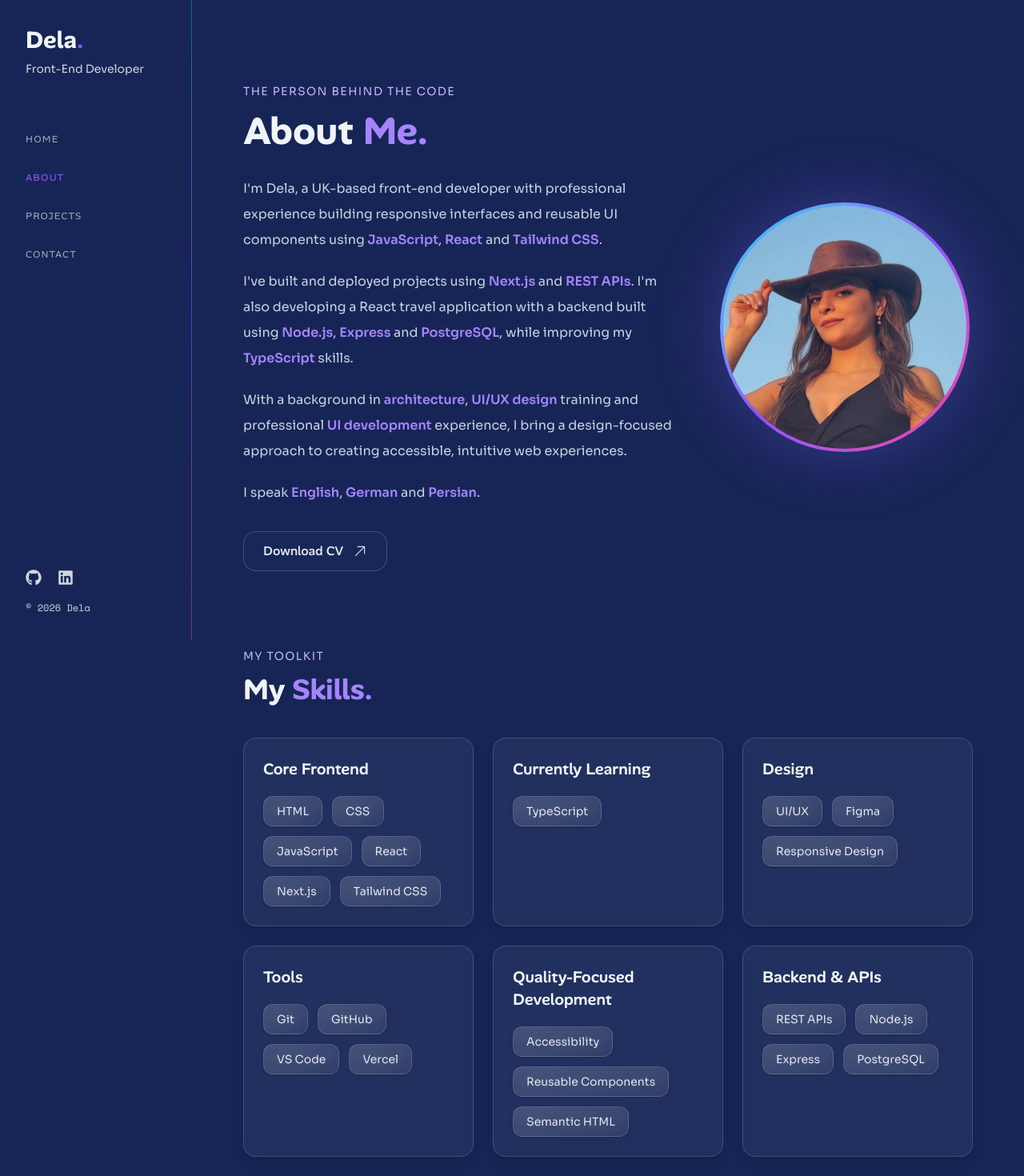
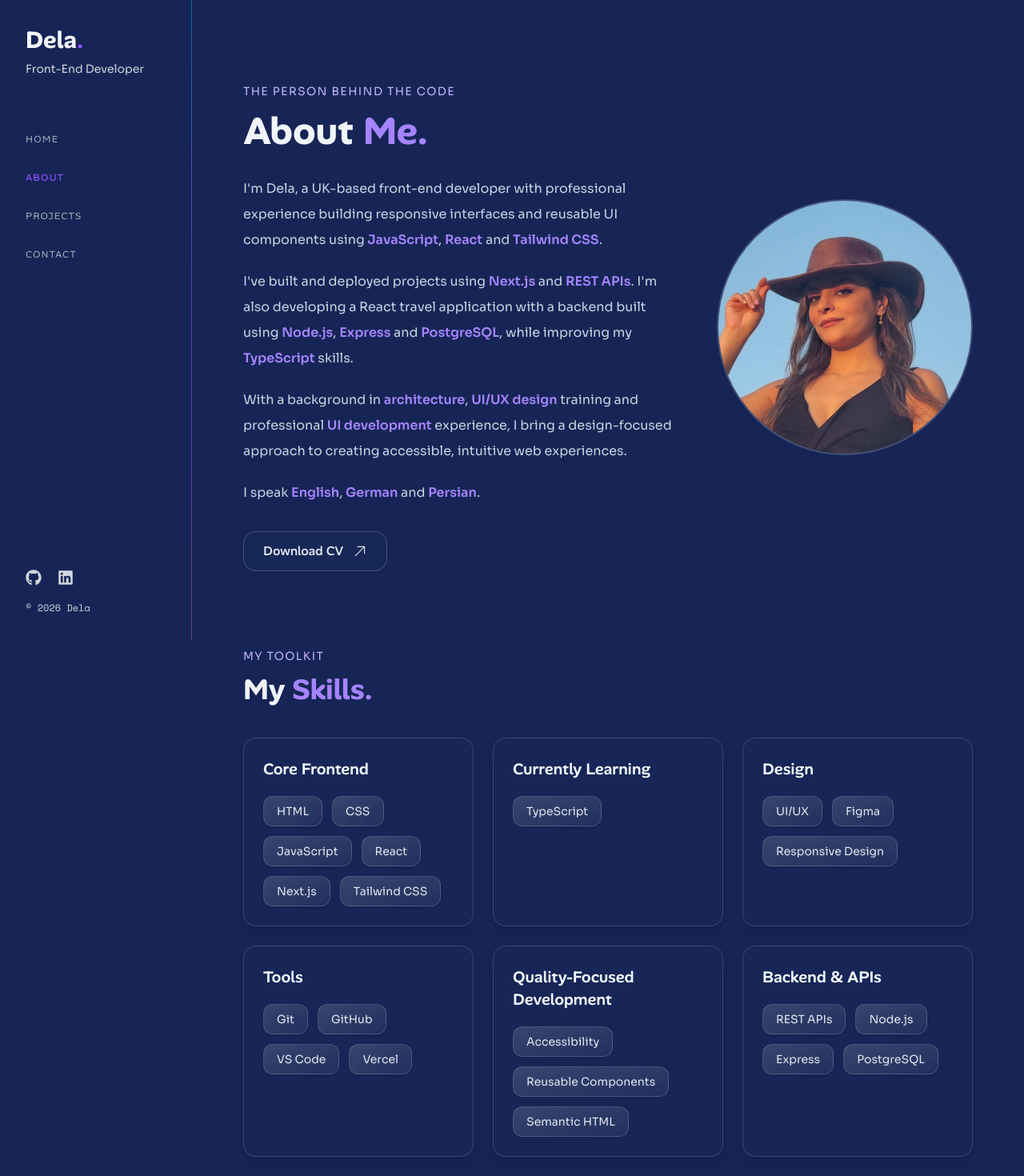
Before and after one commit to delaramfarzad9/react-portfolio, a React (Vite) app: page /about in a window 1280 px wide. Shown: the top 1470 px of the page at 80% size. Built offline with nearby package versions, Linux system fonts and the light colour scheme.

Commit message:
style: enhance about page with interactive portrait and skill cards

```diff
--- a/src/components/FloatingPortrait.jsx
+++ b/src/components/FloatingPortrait.jsx
@@ -1,10 +1,9 @@
-
-
 import { useEffect, useRef } from "react";
 
 function FloatingPortrait({ src, alt }) {
   const portraitRef = useRef(null);
   const frameRef = useRef(null);
+
   useEffect(() => {
     return () => {
       if (frameRef.current !== null) {
@@ -31,8 +30,10 @@ function FloatingPortrait({ src, alt }) {
     frameRef.current = requestAnimationFrame(() => {
       element.style.setProperty("--rotateX", `${(0.5 - y) * 8}deg`);
       element.style.setProperty("--rotateY", `${(x - 0.5) * 8}deg`);
-      element.style.setProperty("--x", `${x * 100}%`);
-      element.style.setProperty("--y", `${y * 100}%`);
+
+      element.style.setProperty("--x", `${x * rect.width}px`);
+element.style.setProperty("--y", `${y * rect.height}px`);
+
       frameRef.current = null;
     });
   };
@@ -50,6 +51,7 @@ function FloatingPortrait({ src, alt }) {
     element.style.setProperty("--rotateY", "0deg");
   };
 
+
 return (
   <div className="flex justify-center lg:justify-end">
     <div className="[perspective:1000px]">
@@ -57,7 +59,7 @@ function FloatingPortrait({ src, alt }) {
         ref={portraitRef}
         onPointerMove={handlePointerMove}
         onPointerLeave={resetTilt}
-          className="group relative rounded-full p-1
+        className="group relative rounded-full
                    transition-transform duration-300 ease-out
                    motion-reduce:transform-none"
         style={{
@@ -65,27 +67,52 @@ function FloatingPortrait({ src, alt }) {
             "rotateX(var(--rotateX, 0deg)) rotateY(var(--rotateY, 0deg))",
         }}
       >
-          {/* Cursor-following glow */}
+        {/* Small light following the cursor */}
         <div
           aria-hidden="true"
-            className="pointer-events-none absolute -inset-3
-                       rounded-full opacity-30 blur-2xl
+          className="pointer-events-none absolute -inset-2
+                     rounded-full opacity-0 blur-xl
                      transition-opacity duration-300
                      group-hover:opacity-70"
           style={{
-              background:
-                "radial-gradient(circle at var(--x, 50%) var(--y, 50%), #22d3ee, #8b5cf6 55%, transparent 80%)",
+            background: `radial-gradient(
+              75px circle at var(--x, 50%) var(--y, 50%),
+              rgba(34,211,238,0.6),
+              rgba(139,92,246,0.4) 50%,
+              transparent 85%
+            )`,
           }}
         />
 
-          {/* Gradient border */}
-          <div className="relative rounded-full bg-gradient-to-br from-cyan-400 via-violet-500 to-pink-500 p-1">
+        {/* Thin border */}
+        <div
+          className="relative rounded-full bg-white/20 p-[2px]"
+        >
+          {/* Cursor-following colourful border */}
+          <div
+            aria-hidden="true"
+            className="pointer-events-none absolute inset-0
+                       rounded-full opacity-0
+                       transition-opacity duration-300
+                       group-hover:opacity-100"
+            style={{
+              background: `radial-gradient(
+                100px circle at var(--x, 50%) var(--y, 50%),
+                rgba(34,211,238,1),
+                rgba(139,92,246,0.9) 40%,
+                rgba(244,114,182,0.7) 70%,
+                transparent 100%
+              )`,
+            }}
+          />
+
           <img
             src={src}
             alt={alt}
             width="320"
             height="320"
-              className="aspect-square w-56 rounded-full object-cover
+            className="relative block aspect-square w-56
+                       rounded-full object-cover
                        sm:w-72 lg:w-80"
           />
         </div>
@@ -93,6 +120,7 @@ function FloatingPortrait({ src, alt }) {
     </div>
   </div>
 );
+
 }
 
 export default FloatingPortrait;
--- a/src/components/SkillCard.jsx
+++ b/src/components/SkillCard.jsx
@@ -1,14 +1,75 @@
+
+import { useRef } from "react";
 
 function SkillCard({ title, skills }) {
+  const cardRef = useRef(null);
+
+  const moveGlow = (e) => {
+    if (e.pointerType === "touch") return;
+
+    const card = cardRef.current;
+    if (!card) return;
+
+    const rect = card.getBoundingClientRect();
+
+    card.style.setProperty("--x", `${e.clientX - rect.left}px`);
+    card.style.setProperty("--y", `${e.clientY - rect.top}px`);
+  };
+
   return (
     <article
-      className="group rounded-2xl border border-white/15
-                 bg-white/5 p-6 shadow-lg shadow-black/10
-                 backdrop-blur-md transition-all duration-300
-                 hover:-translate-y-1 hover:border-violet-400/50
-                 hover:bg-violet-400/10
+      ref={cardRef}
+      onPointerMove={moveGlow}
+      className="group relative rounded-2xl
+                 bg-white/15 p-px
+                 shadow-lg shadow-black/10
+                 transition-all duration-300
+                 hover:-translate-y-1
                  hover:shadow-[0_12px_30px_rgba(139,92,246,0.15)]
                  motion-reduce:hover:translate-y-0"
+    >
+      {/* Cursor-following colourful border */}
+      <div
+        aria-hidden="true"
+        className="pointer-events-none absolute inset-0
+                   rounded-2xl opacity-0
+                   transition-opacity duration-300
+                   group-hover:opacity-100"
+        style={{
+          background: `radial-gradient(
+            130px circle at var(--x, 50%) var(--y, 50%),
+            rgba(34,211,238,1) 0%,
+            rgba(139,92,246,0.9) 35%,
+            rgba(244,114,182,0.7) 65%,
+            transparent 100%
+          )`,
+        }}
+      />
+
+      {/* Small light outside the card */}
+      <div
+        aria-hidden="true"
+        className="pointer-events-none absolute -inset-2
+                   rounded-3xl opacity-0 blur-xl
+                   transition-opacity duration-300
+                   group-hover:opacity-60"
+        style={{
+          background: `radial-gradient(
+            85px circle at var(--x, 50%) var(--y, 50%),
+            rgba(34,211,238,0.5),
+            rgba(139,92,246,0.35) 50%,
+            transparent 85%
+          )`,
+        }}
+      />
+
+      {/* Glass card content */}
+      <div
+        className="relative h-full rounded-[15px]
+                   bg-blue-950/95 p-6
+                   backdrop-blur-md
+                   transition-colors duration-300
+                   group-hover:bg-blue-900/95"
       >
         <h3
           className="mb-5 font-alan text-xl font-semibold
@@ -28,16 +89,15 @@ function SkillCard({ title, skills }) {
                            shadow-sm backdrop-blur-lg
                            transition-all duration-300
                            group-hover:border-violet-400/40
-                         group-hover:bg-violet-400/15
                            group-hover:text-white
-                         group-hover:shadow-[0_4px_15px_rgba(139,92,246,0.12)]
-                         active:scale-95"
+                           group-hover:shadow-[0_4px_15px_rgba(139,92,246,0.12)]"
               >
                 {skill}
               </span>
             </li>
           ))}
         </ul>
+      </div>
     </article>
   );
 }
```
Also changed, not shown: src/assets/images/about3.png (added). Lines whose indentation alone changed are shown as unchanged.
